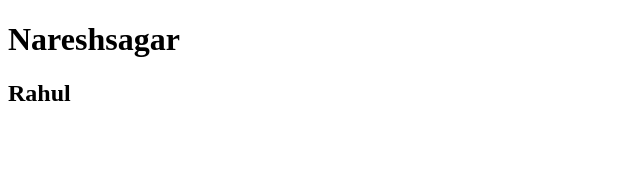
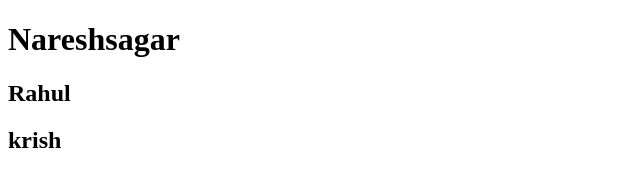
Before and after one commit to Nareshsagar7989/fullstack_project, a plain HTML site: page index.html in a window 1280 px wide. Shown: the full height of the page, 0-640 px from the left. Drawn offline with Linux system fonts and the light colour scheme.

Commit message:
i am krish

```diff
--- a/index.html
+++ b/index.html
@@ -8,5 +8,6 @@
 <body>
     <h1>Nareshsagar</h1>
     <h2>Rahul</h2>
+    <h2>krish</h2>
 </body>
 </html>
```
